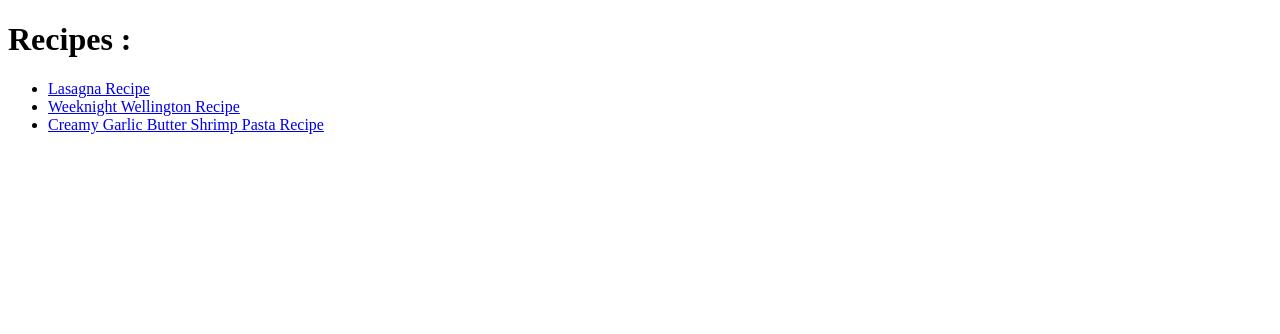
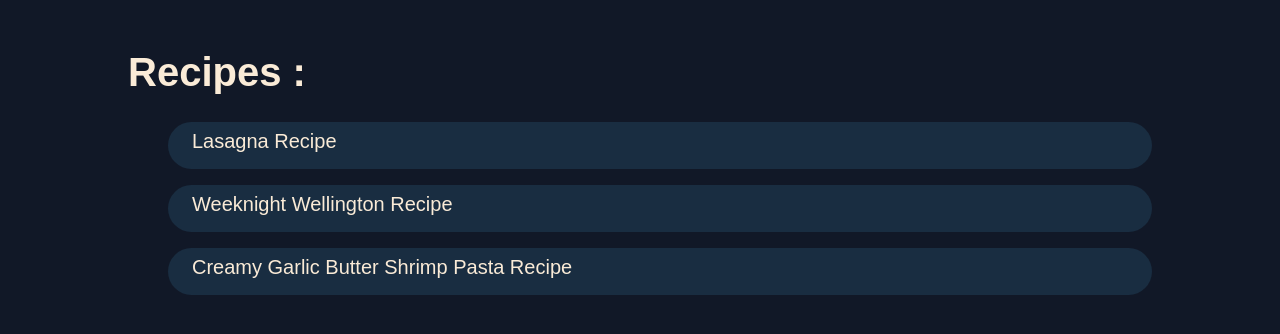
Before and after one commit to drLacheheb/DoctoR-recipes, a plain HTML site: page index.html in a window 1280 px wide. Drawn offline with Linux system fonts and the light colour scheme.

Commit message:
add style.css

```diff
--- a/index.html
+++ b/index.html
@@ -4,16 +4,19 @@
 <head>
     <meta charset="UTF-8">
     <title>Recipes</title>
+    <link rel="stylesheet" href="style.css">
 </head>
 
 <body>
-    <h1>Recipes :</h1>
-    <ul>
-        <li><a href="./recipes/lasagna.html">Lasagna Recipe</a></li>
-        <li><a href="./recipes/WeeknightWellington.html">Weeknight Wellington Recipe</a></li>
-        <li><a href="./recipes/CreamyGarlicButterShrimpPasta.html">Creamy Garlic Butter Shrimp Pasta Recipe </a></li>
-    </ul>
-
+    <div class="hup">
+        <h1>Recipes :</h1>
+        <ul id="rcps">
+            <li><a href="./recipes/lasagna.html">Lasagna Recipe</a></li>
+            <li><a href="./recipes/WeeknightWellington.html">Weeknight Wellington Recipe</a></li>
+            <li><a href="./recipes/CreamyGarlicButterShrimpPasta.html">Creamy Garlic Butter Shrimp Pasta Recipe </a>
+            </li>
+        </ul>
+    </div>
 </body>
 
 </html>
--- /dev/null
+++ b/style.css
@@ -0,0 +1,35 @@
+* {
+    box-sizing: border-box;
+}
+
+body {
+    background-color: rgb(17 24 39);
+    color: antiquewhite;
+    font-family: Arial, Helvetica, sans-serif;
+    width: 80%;
+    font-size: 20px;
+    margin: 50px auto;
+}
+
+#rcps li {
+    padding: 0.5rem 1.5rem 1rem;
+    list-style-type: none;
+    border-radius: 1.5rem;
+    background-color: rgb(25, 45, 65);
+}
+
+#rcps li a {
+    color: antiquewhite;
+    text-decoration: none;
+    /*background-color: rgb(42, 56, 87);*/
+}
+
+li+li {
+    margin-top: 1rem;
+}
+
+img {
+    height: auto;
+    width: 600px;
+    border: 1px solid rgb(218, 209, 201);
+}
```
Also changed, not shown: recipes/CreamyGarlicButterShrimpPasta.html (+1 -0 lines), recipes/WeeknightWellington.html (+1 -0 lines), recipes/lasagna.html (+1 -0 lines).
